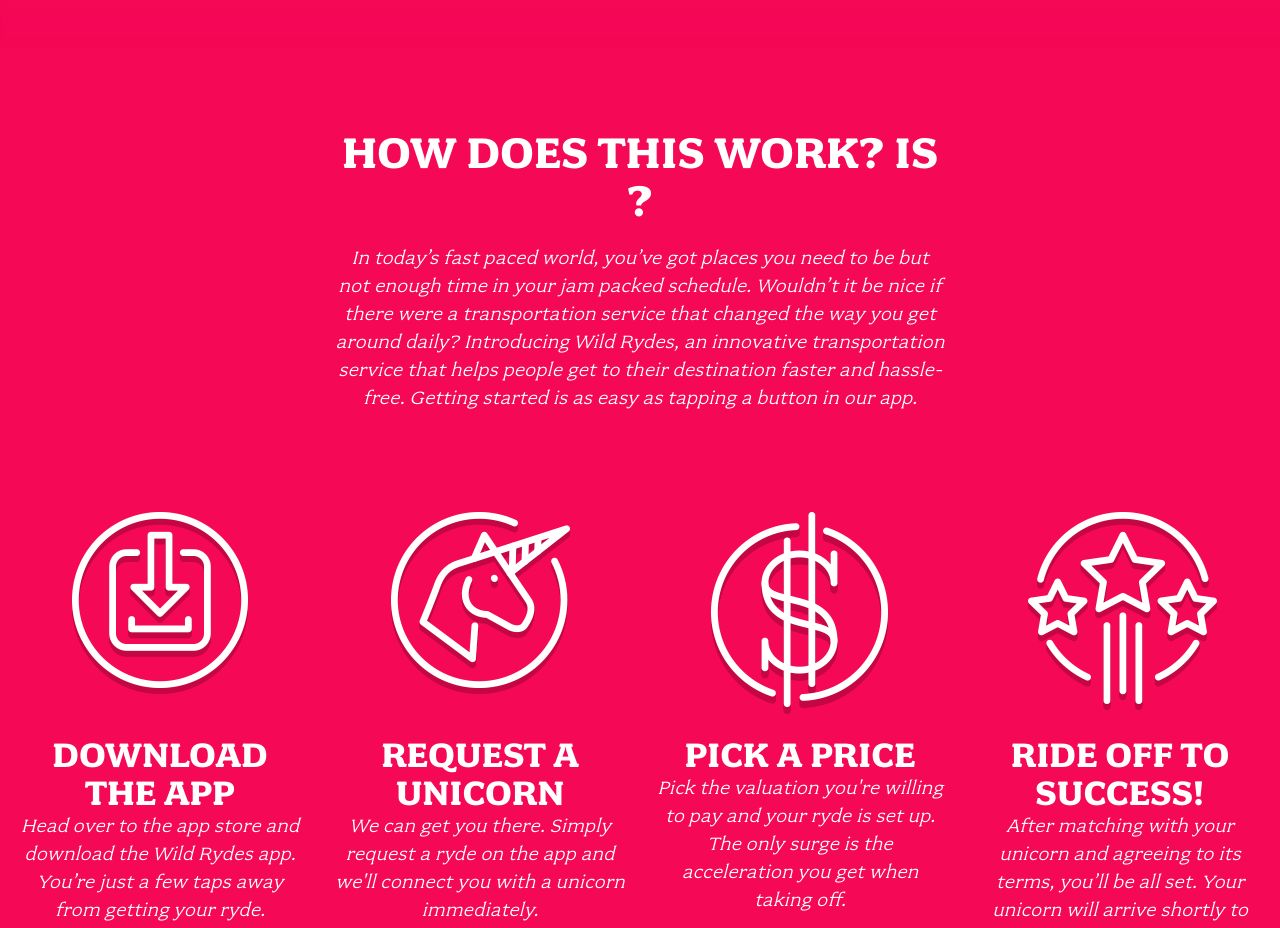
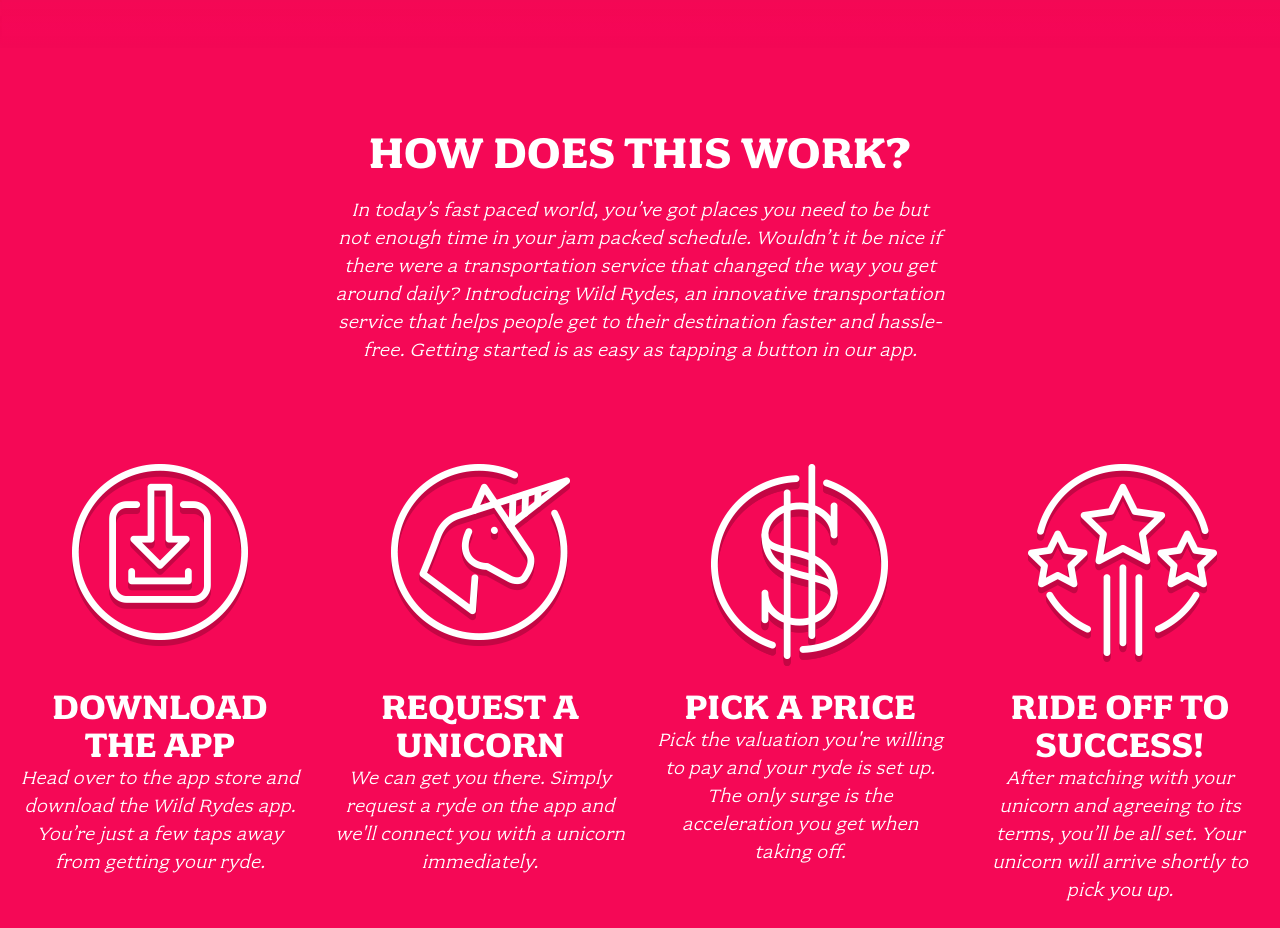
Before and after one commit to yousef-279/wildrydes-site, a plain HTML site: page index.html in a window 1280 px wide. Shown: the part 900-1828 px from the top of the page. Drawn offline with Linux system fonts and the light colour scheme.

Commit message:
Update index.html

```diff
--- a/index.html
+++ b/index.html
@@ -30,7 +30,7 @@
 
   <section class="home-about">
     <div class="row column large-9 xlarge-6 xxlarge-4">
-      <h2 class="section-title">How Does This Work? is ?</h2>
+      <h2 class="section-title">How Does This Work? </h2>
       <p class="content">
         In today’s fast paced world, you’ve got places you need to be but not enough time in your jam packed schedule. Wouldn’t it be nice if there were a transportation service that changed the way you get around daily? Introducing Wild Rydes, an innovative transportation service that helps people get to their destination faster and hassle-free. Getting started is as easy as tapping a button in our app.
       </p>
```
